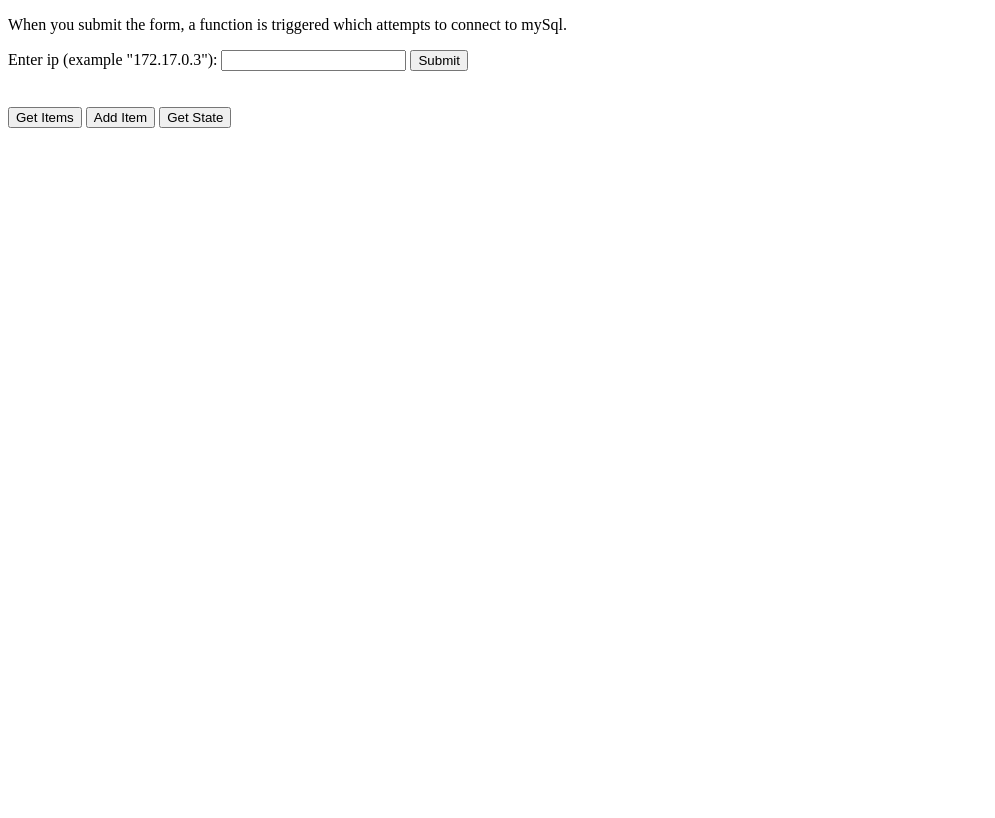
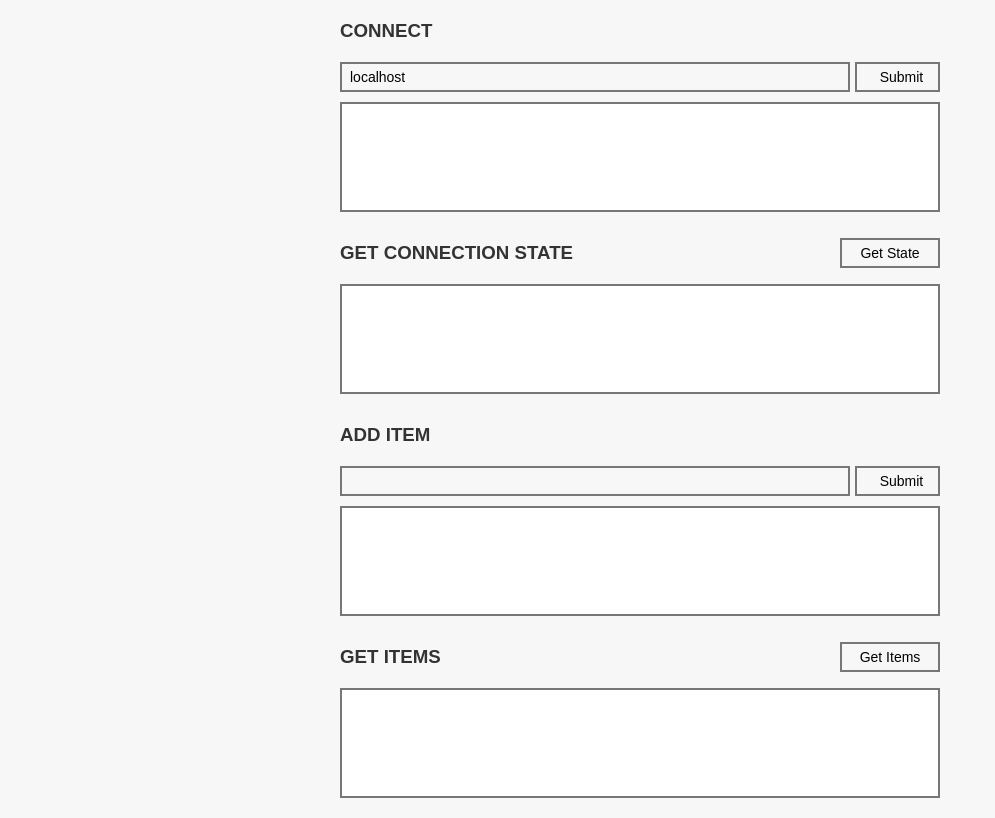
Before and after one commit to mmackenzie-uk/ecs-nodejs-test-app, a website: page src/static/index.html in a window 1280 px wide. Shown: the whole page, without its empty margins (0-995 px from the left). Drawn offline with Linux system fonts and the light colour scheme.

Commit message:
add styling and correct bugs

```diff
--- a/src/routes/addItem.js
+++ b/src/routes/addItem.js
@@ -1,15 +1,16 @@
 const {v4 : uuid} = require('uuid');
 
 module.exports = async (req, res, db) => {
+    const name = req.body.name;
     const item = {
         id: uuid(),
-        name: "Mark",
+        name,
         completed: false,
     };
 
     try {
         await db.storeItem(item);
-        res.sendStatus(200);
+        res.send(item);
     }
     catch (err) {
         console.log(err);
--- a/src/routes/connect.js
+++ b/src/routes/connect.js
@@ -2,6 +2,8 @@
 module.exports = async (req, res, db) => {
     const host = req.body.name;
     (async function () {
+        db.connection_error = null;
+        db.connection_timed_out = false;
         await db.connect(host);
         const state = db.getState();
         res.send(state)
--- a/src/static/index.html
+++ b/src/static/index.html
@@ -1,45 +1,133 @@
 
 <!DOCTYPE html>
 <html>
-<body>
-    <p>When you submit the form, a function is triggered which attempts to connect to mySql.</p>
+<style>
+    * {
+        font-family: Arial, Helvetica, sans-serif;
+        margin: 0;
+        padding: 0;
+        background-color: #f7f7f7;
+    }
+    h3 {
+        margin-top: 10px;
+        margin-bottom: 10px;
+        color: #333;
+    }
+    form {
+        display: flex;
+        justify-content: space-between;
+        margin-bottom: 10px;
+    }
+    input {
+        width: 100%;
+        border: 2px solid #777;
+        padding-left: 8px;
+        font-size: 14px;
+    }
+    p {
+        margin-bottom: 10px;
+    }
+    /* classes */
+    .start {
+        max-width: 600px;
+        width: 100%;
+        margin: 10px auto;
+    }
+    .wrap {
+        margin: 0 auto;
+        width: 90%;
+    }
+    .container {
+        max-width: 600px;
+        width: 100%;
+        margin: 0px auto;
+        margin-bottom: 20px;
+    }
+    .btn {
+        width: 100px;
+        height: 30px;
+        font-style: bold;
+        font-size: 14px;
+        margin-left: 5px;
+        border: 2px solid #777;
+    }
+    .response {
+        padding: 8px;
+        border: 2px solid #777;
+        background-color: #fff;
+        height: 90px;
+        margin-bottom: 20px;
+        overflow-y: scroll;
+        white-space: pre;
+    }
+    .heading {
+        display: flex;
+        justify-content: space-between;
+        align-items: center;
+        margin-bottom: 10px;
+    }
+</style>
+<body onload="myFunction()">
+    <div id="start" class="start"></div>
+    <div class="wrap" id="wrap">
+        <div class="container">
+            <div class="heading"><h3>CONNECT</h3></div>
+            <form action="" onsubmit="connect(event)">
+                <input type="text" value="localhost">
+                <input class="btn" type="submit" value="Submit">
+            </form>
+            <div id="connect" class="response"></div>
+        </div>
+        <div class="container">
+            <div class="heading">
+                <h3>GET CONNECTION STATE</h3>
+                <button class="btn" onclick="getState()">Get State</button>
+            </div>
+            <div id="state" class="response"></div>
+        </div>
+        <div class="container">
 
-    <form action="" onsubmit="connect(event)">
-      Enter ip (example "172.17.0.3"): <input type="text" name="fname">
-      <input type="submit" value="Submit">
-    </form>
-    <br>
-    <br>
-    <button onclick="getItems()">Get Items</button>
-    <button onclick="addItem()">Add Item</button>
-    <button onclick="getState()">Get State</button>
+            <div class="heading"><h3>ADD ITEM</h3></div>
+            <form action="" onsubmit="addItem(event)">
+                <input type="text">
+                <input class="btn" type="submit" value="Submit">
+            </form>
+            <div id="item" class="response"></div>
+        </div>
+        <div class="container">
+            <div class="heading">
+                <h3>GET ITEMS</h3>
+                <button class="btn" onclick="getItems()">Get Items</button>
+            </div>
+            <div id="items" class="response"></div>
+        </div>
+    </div>
 
     <script>
-    function getState() {
-        console.log("getting state");
-        fetch("/state")
-            .then( (response) => {
-                console.log("response ", response)
-            })
-            .catch((error) => {
-                console.log(error)
-            });
+    function myFunction() {
+        document.getElementById("start").innerHTML = "... Page Loading";
+        document.getElementById("wrap").style.display = "none";
+        setTimeout(() => {
+            document.getElementById("start").innerHTML = "";
+            document.getElementById("wrap").style.display = "block";
+        }, 100)
     }
 
-    function getItems() {
-        console.log("getting items");
-        fetch("/items")
-            .then( (response) => {
-                console.log("response ", response)
-            })
-            .catch((error) => {
-                console.log(error)
-            });
+    function formatData(data) {
+        let text = "";
+        Object.keys(data).forEach((key, idx, array) => {
+            text = text + " " + key + ": " + data[key] + "<br/>";
+            // if (idx !== array.length - 1){
+            //     text = text + ", ";
+            // }
+        });
+        return text;
     }
 
     function connect(event) {
         const name = event.target.elements[0].value;
         console.log("event ", name);
+        document.getElementById("connect").innerHTML = "... Loading"
         fetch("/connect", {
                 method: "post",
                 headers: {
@@ -49,30 +137,83 @@
                 body: JSON.stringify({ name })
             })
             .then( (response) => {
-                console.log("response ", response)
+                console.log("response ", response);
+                return response.json();
+            })
+            .then( (data) => {
+                console.log(data)
+                document.getElementById("connect").innerHTML = formatData(data);
             })
             .catch((error) => {
                 console.log(error)
+                document.getElementById("connect").innerHTML = "Error loading"
             });
         event.preventDefault();
     }
 
+    function getState() {
+        console.log("getting state");
+        document.getElementById("state").innerHTML = "... Loading"
+        fetch("/state")
+            .then( (response) => {
+                console.log("response ", response);
+                return response.json();
+            })
+            .then( (data) => {
+                console.log(data)
+                document.getElementById("state").innerHTML = formatData(data);
+            })
+            .catch((error) => {
+                console.log(error);
+                document.getElementById("state").innerHTML = "Error loading"
+            });
+    }
     function addItem(event) {
+        const name = event.target.elements[0].value;
+        document.getElementById("item").innerHTML = "... Loading"
         fetch("/item", {
                 method: "post",
                 headers: {
                     'Accept': 'application/json',
                     'Content-Type': 'application/json'
                 },
-                body: JSON.stringify({ name: "Mark" })
+                body: JSON.stringify({ name })
             })
             .then( (response) => {
-                console.log("response ", response)
+                console.log("response ", response);
+                return response.json();
+            })
+            .then( (data) => {
+                console.log(data)
+                document.getElementById("item").innerHTML = formatData(data);
             })
             .catch((error) => {
                 console.log(error)
+                document.getElementById("item").innerHTML = "Error loading"
+
             });
         event.preventDefault();
+    }
+    function getItems() {
+        console.log("getting items");
+        document.getElementById("items").innerHTML = "... Loading"
+        fetch("/items")
+            .then( (response) => {
+                console.log("response ", response);
+                return response.json();
+            })
+            .then( (data) => {
+                console.log(data)
+                let text = "";
+                data.forEach((value) => {
+                    text = text + JSON.stringify(value) + "<br/>";
+                });
+                document.getElementById("items").innerHTML = text; //JSON.stringify(data);
+            })
+            .catch((error) => {
+                console.log(error)
+                document.getElementById("items").innerHTML = "Error loading"
+            });
     }
     </script>
 
```
